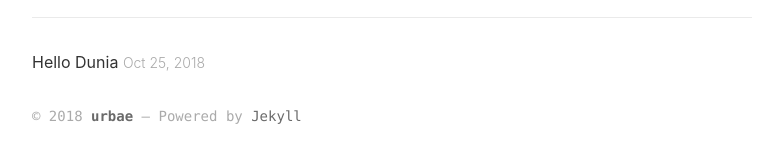
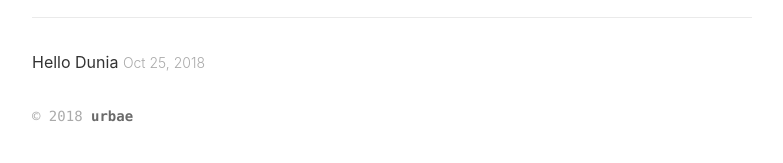
Before and after one commit to urbae/urbae.github.io, a Jekyll site: the page built from index.html, in a window 1280 px wide. Shown: the part 199-362 px from the top of the page, without its empty margins (8-791 px from the left). Built offline with Jekyll 4.4.1, drawn with Linux system fonts in a browser that asks for light colours.

Commit message:
deleted
footer powered by jekyll

```diff
--- a/_layouts/default.html
+++ b/_layouts/default.html
@@ -5,7 +5,7 @@
     <div class="page-content">
       {{ content }}
       <div class="copyright">
-        <p>&copy; {{ site.time | date: '%Y' }} <a href="{{ '/' | prepend: site.baseurl | prepend: site.url }}"><strong>{{ site.title }}</strong></a> ― Powered by <a href="https://jekyllrb.com/">Jekyll</a></p>
+        <p>&copy; {{ site.time | date: '%Y' }} <a href="{{ '/' | prepend: site.baseurl | prepend: site.url }}"><strong>{{ site.title }}</strong></a></p>
       </div>
     </div>
     {% include google_analytics.html %}
```
